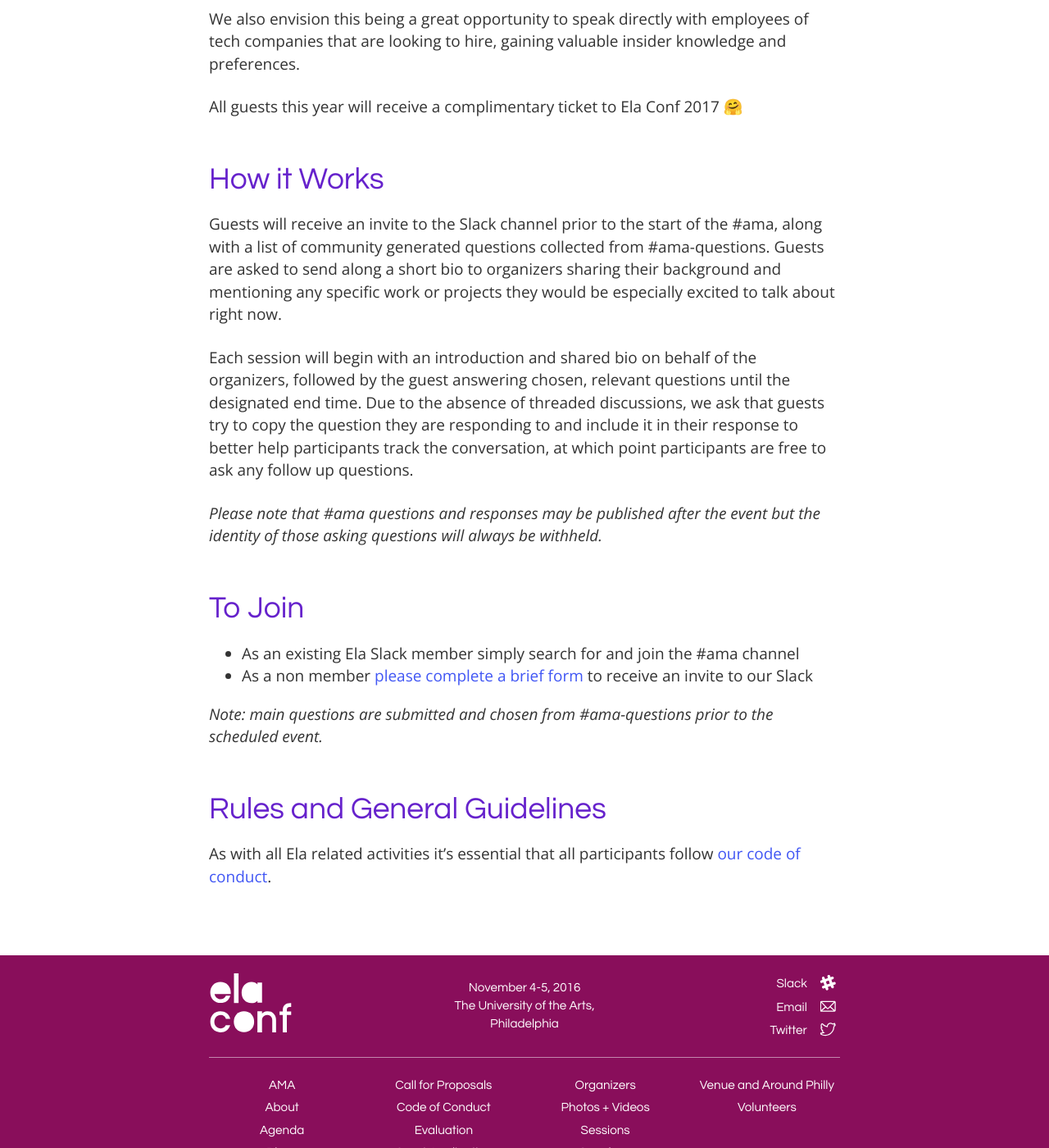
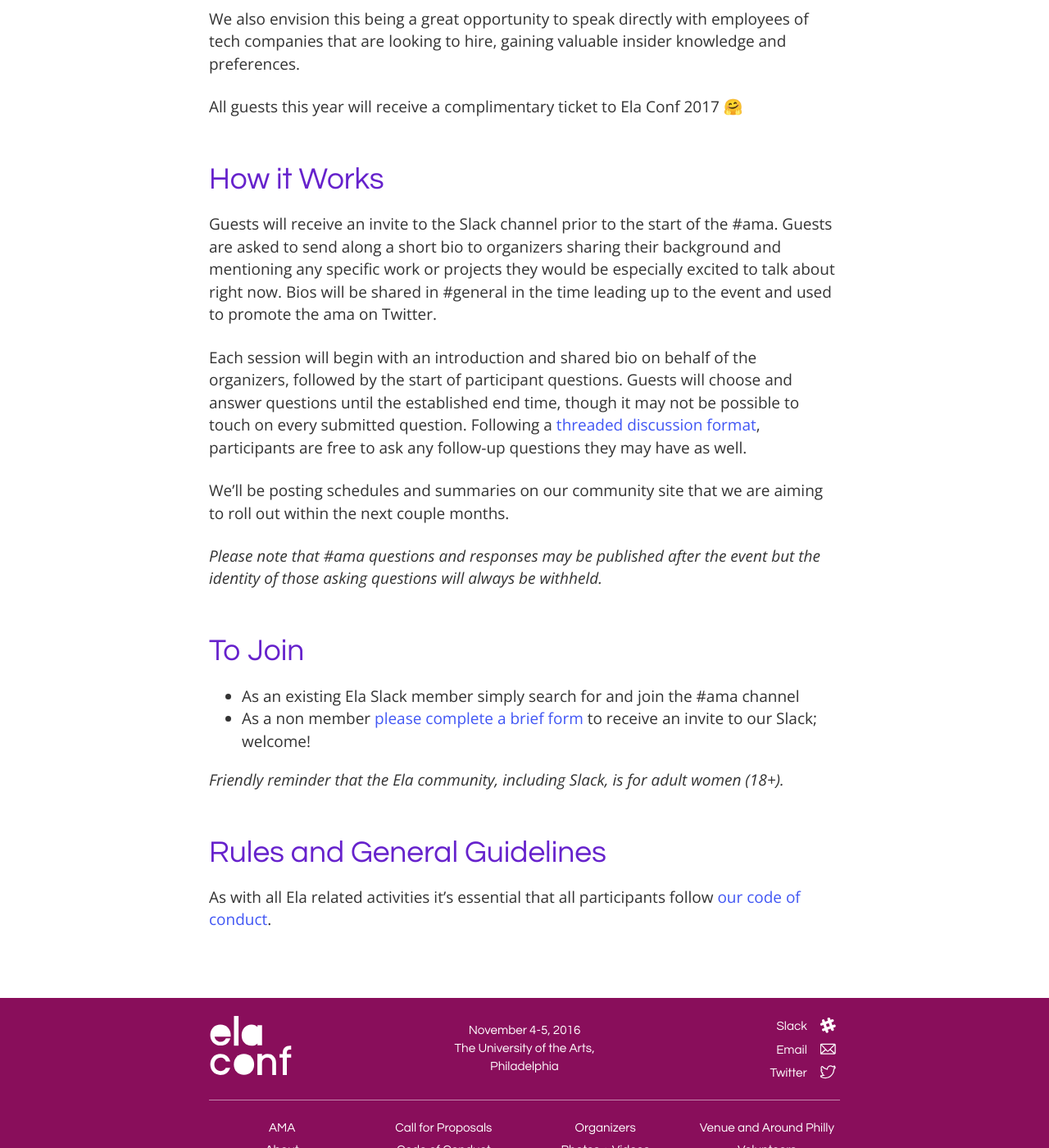
Before and after one commit to elaconf/elaconf.github.io, a Jekyll site: the page built from ama/index.md, in a window 1280 px wide and 1400 px high, scrolled down 541 px. Shown: the whole window at 82% size. Built offline with Jekyll 4.4.1, drawn with Linux system fonts in a browser that asks for light colours.

Commit message:
update how it works to include threads

```diff
--- a/ama/index.md
+++ b/ama/index.md
@@ -16,18 +16,20 @@ All guests this year will receive a complimentary ticket to Ela Conf 2017 🤗
 
 ## How it Works
 
-Guests will receive an invite to the Slack channel prior to the start of the #ama, along with a list of community generated questions collected from #ama-questions. Guests are asked to send along a short bio to organizers sharing their background and mentioning any specific work or projects they would be especially excited to talk about right now.
+Guests will receive an invite to the Slack channel prior to the start of the #ama. Guests are asked to send along a short bio to organizers sharing their background and mentioning any specific work or projects they would be especially excited to talk about right now. Bios will be shared in #general in the time leading up to the event and used to promote the ama on Twitter.
 
-Each session will begin with an introduction and shared bio on behalf of the organizers, followed by the guest answering chosen, relevant questions until the designated end time. Due to the absence of threaded discussions, we ask that guests try to copy the question they are responding to and include it in their response to better help participants track the conversation, at which point participants are free to ask any follow up questions.
+Each session will begin with an introduction and shared bio on behalf of the organizers, followed by the start of participant questions. Guests will choose and answer questions until the established end time, though it may not be possible to touch on every submitted question. Following a [threaded discussion format](https://slackhq.com/threaded-messaging-comes-to-slack-417ffba054bd#.t88f3budk), participants are free to ask any follow-up questions they may have as well.
+
+We’ll be posting schedules and summaries on our community site that we are aiming to roll out within the next couple months.
 
 *Please note that #ama questions and responses may be published after the event but the identity of those asking questions will always be withheld.*
 
 ## To Join
 
 * As an existing Ela Slack member simply search for and join the #ama channel
-* As a non member [please complete a brief form](https://docs.google.com/forms/d/e/1FAIpQLSctRXPSgQaXHkawUB2gP8NR0w41KsAbZit8AZr4q19swxQ50A/viewform) to receive an invite to our Slack
+* As a non member [please complete a brief form](https://docs.google.com/forms/d/e/1FAIpQLSctRXPSgQaXHkawUB2gP8NR0w41KsAbZit8AZr4q19swxQ50A/viewform) to receive an invite to our Slack; welcome!
 
-*Note: main questions are submitted and chosen from #ama-questions prior to the scheduled event.*
+*Friendly reminder that the Ela community, including Slack, is for adult women (18+).*
 
 ## Rules and General Guidelines
 
```
